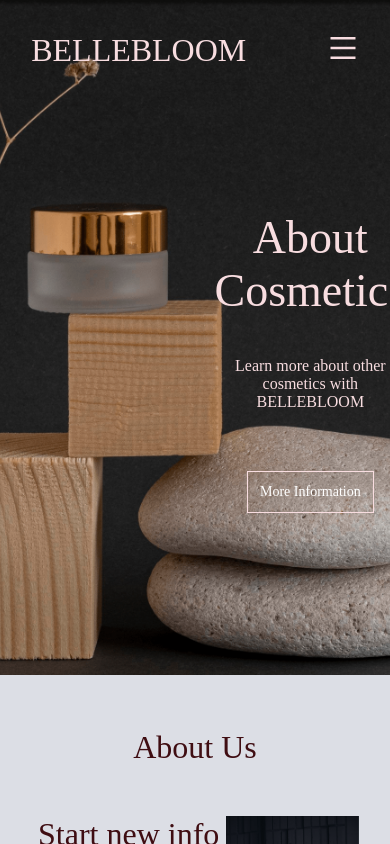
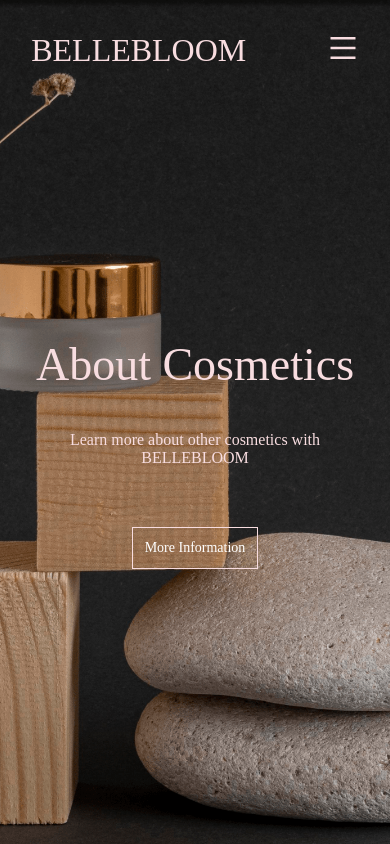
Before and after one commit to fikiivanov/BelleBloom, a Next.js app in the folder bellebloom/: page / in a window 390 px wide. Shown: the top 844 px of the page. Built offline with nearby package versions, Linux system fonts and the light colour scheme.

Commit message:
Make hero section responsive

```diff
--- a/bellebloom/src/app/components/Header/Header.jsx
+++ b/bellebloom/src/app/components/Header/Header.jsx
@@ -20,6 +20,7 @@ const Header = () => {
           <NavbarDesc/>
 
           {open&&<NavbarMob/>}
+
           <div className="header__menu" onClick={() => setOpen(!open)}>
             {open ?< AiOutlineClose  className="icon"/>: <AiOutlineMenu className="icon" />}
           </div>
--- a/bellebloom/src/app/components/Hero/style.scss
+++ b/bellebloom/src/app/components/Hero/style.scss
@@ -5,15 +5,18 @@
 
     img {
         width: 100%;
-        min-height: 80vh;
+        min-height: 100vh;
         object-fit: cover;
     }
 
     .hero__inner {
         position: absolute;
         z-index: 2;
-        top: 25%;
-        left: 55%;
+        top: 30%;
+        left: 50%;
+        width: auto;
+        height: 100%;
+
     }
 
     .hero__content {
@@ -25,10 +28,24 @@
     }
 
     .hero__content {
-
         p {
             margin-bottom: 20px;
           }
     }
+}
 
-}
+@media screen and (max-width: 992px) {
+    .hero {
+        .hero__inner {
+            position: absolute;
+            z-index: 2;
+            top: 40%;
+            left: 0;
+            width: 100%;
+            height: 100%;
+        }
+        .hero__content {
+            padding: 0px 8%;
+        }
+    }
+  }
```
